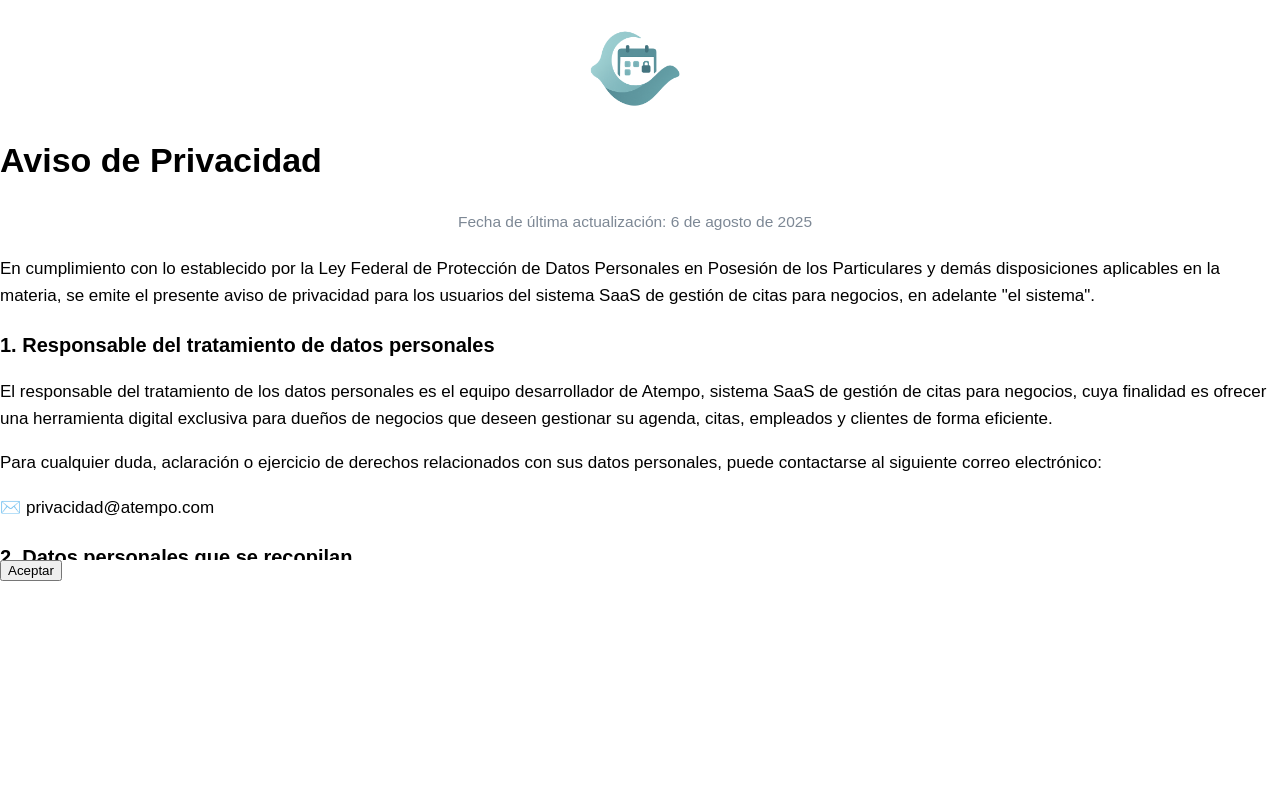
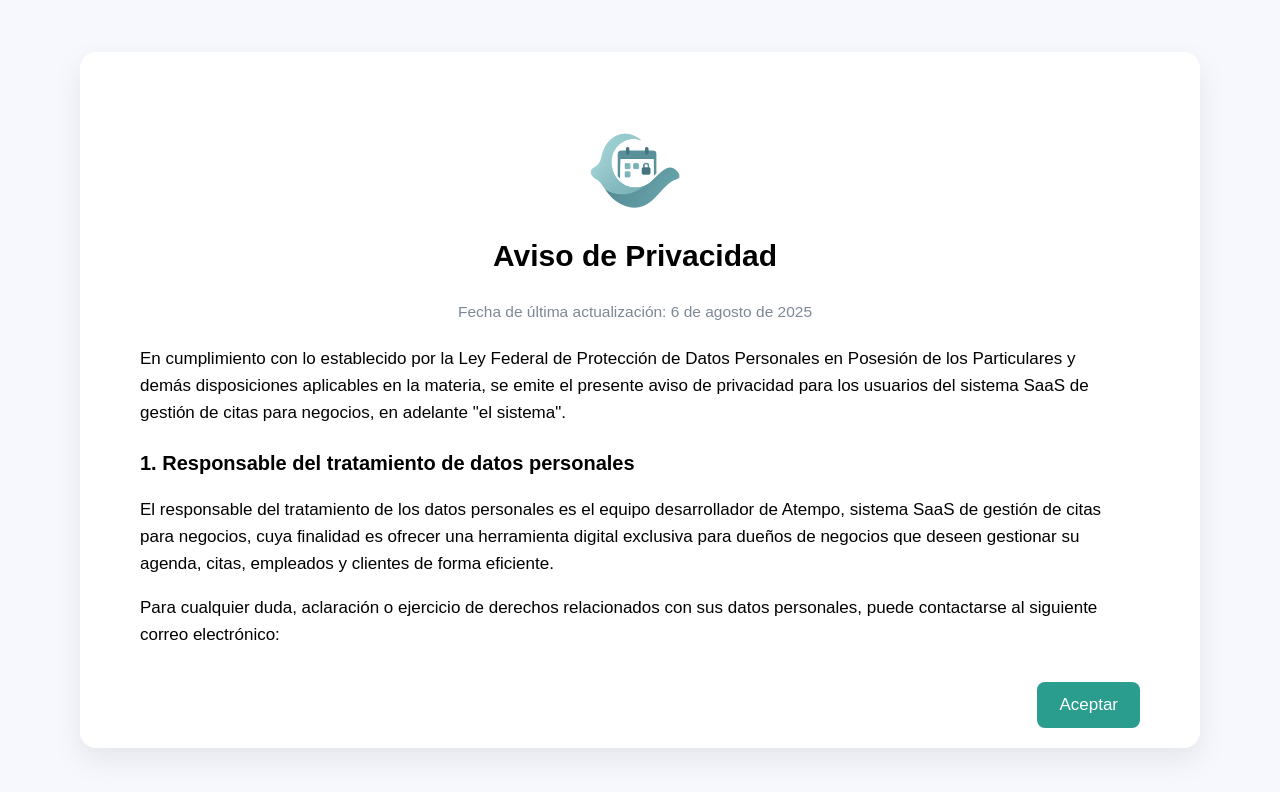
Before and after one commit to anastaciomarbella/atempo, a React (Create React App) app: page /aviso-de-privacidad in a window 1280 px wide. Shown: the top 792 px of the page. Built offline with nearby package versions, Linux system fonts and the light colour scheme.

Commit message:
Update and rename avisodeprivacidad.css to avisoDePrivacidad.css

```diff
--- a/src/styles/avisodeprivacidad.css
+++ b/src/styles/avisoDePrivacidad.css
@@ -1,4 +1,4 @@
-aviso-wrapper {
+.aviso-wrapper {
   background-color: #f7f8fd;
   min-height: 100vh;
   display: flex;
@@ -6,7 +6,7 @@ aviso-wrapper {
   align-items: center;
 }
 
-aviso-card {
+.aviso-card {
   background: #fff;
   max-width: 1000px;
   width: 100%;
@@ -24,7 +24,7 @@ aviso-card {
   margin-bottom: -30px;
 }
 
-aviso-title {
+.aviso-title {
   text-align: center;
   font-size: 30px;
 }
@@ -49,15 +49,16 @@ aviso-title {
   margin-top: 20px;
 }
 
-aviso-content ul {
+.aviso-content ul {
   padding-left: 30px;
   font-size: 17px;
 }
-aviso-content li {
+
+.aviso-content li {
   margin-bottom: 5px;
 }
 
-aviso-btn {
+.aviso-btn {
   background: #2a9d8f;
   color: #fff;
   border: none;
@@ -71,6 +72,6 @@ aviso-btn {
   transition: background-color 0.3s ease;
 }
 
-aviso-btn:hover {
+.aviso-btn:hover {
   background: #21867c;
 }
```
